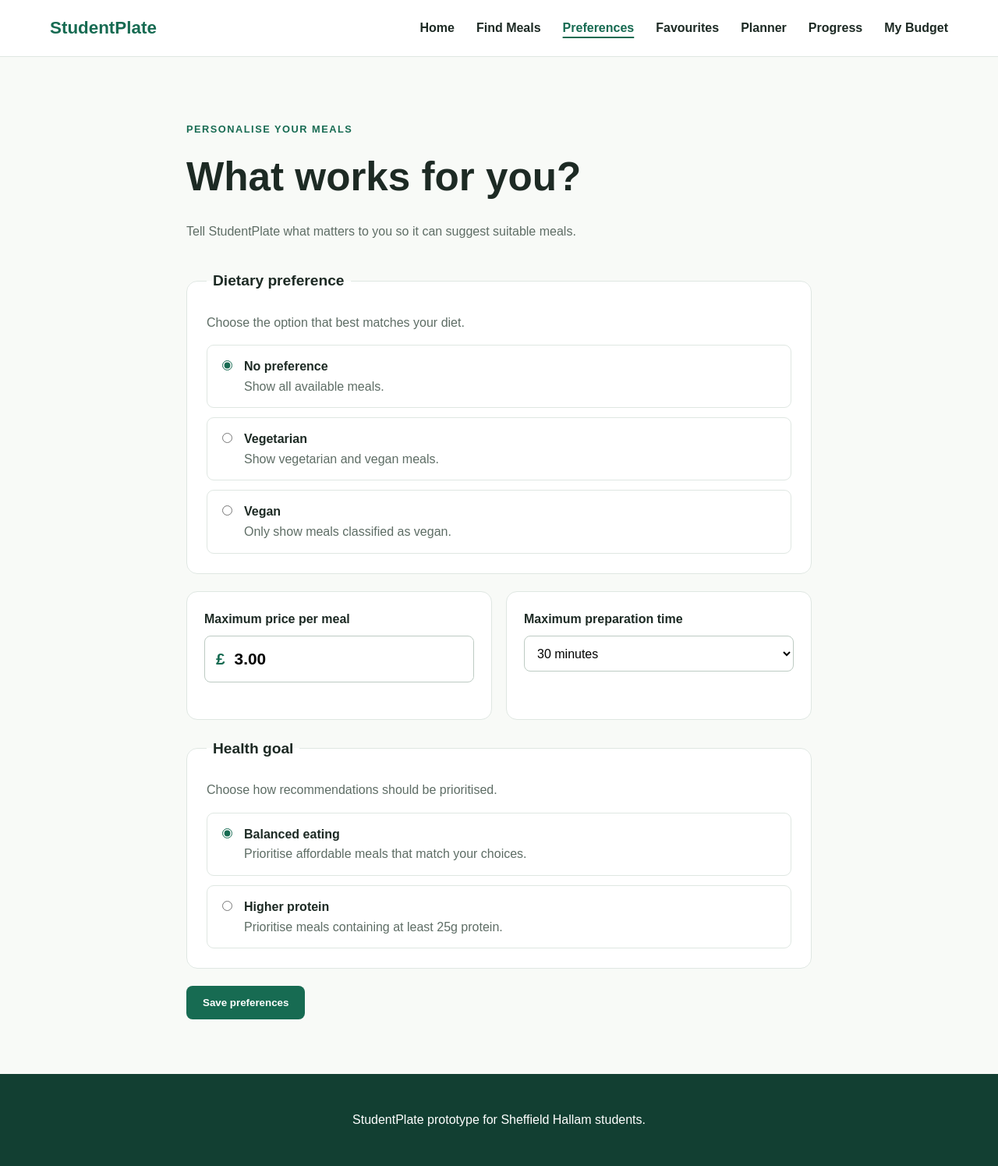
After one commit to C1028030/studentplate, a Django app: page /preferences/ in a window 1280 px wide. The commit adds this page. Shown: the whole page at 78% size. Run offline with Django 5.2, Linux system fonts and the light colour scheme.

Commit message:
added session-based meal preferences

```diff
--- a/meals/static/meals/css/style.css
+++ b/meals/static/meals/css/style.css
@@ -1471,3 +1471,165 @@ a {
         justify-content: flex-start;
     }
 }
+
+/* Meal preferences */
+
+.preferences-page {
+    max-width: 850px;
+    min-height: 700px;
+    margin: 0 auto;
+    padding: 70px 24px;
+}
+
+.preferences-heading {
+    margin-bottom: 35px;
+}
+
+.preferences-heading h1 {
+    margin: 8px 0 12px;
+    font-size: 3.2rem;
+}
+
+.preferences-heading > p:last-child {
+    color: #5e6d65;
+}
+
+.preferences-form {
+    display: grid;
+    gap: 22px;
+}
+
+.preference-group {
+    margin: 0;
+    padding: 25px;
+
+    background-color: #ffffff;
+    border: 1px solid #dfe7e2;
+    border-radius: 14px;
+}
+
+.preference-group legend {
+    padding: 0 8px;
+    font-size: 1.2rem;
+    font-weight: bold;
+}
+
+.preference-group > p {
+    margin-top: 0;
+    color: #5e6d65;
+}
+
+.radio-option {
+    display: flex;
+    gap: 12px;
+    align-items: flex-start;
+
+    margin-top: 12px;
+    padding: 14px;
+
+    border: 1px solid #dfe7e2;
+    border-radius: 9px;
+
+    cursor: pointer;
+}
+
+.radio-option:hover {
+    background-color: #f3f8f5;
+}
+
+.radio-option input {
+    margin-top: 5px;
+    accent-color: #176b52;
+}
+
+.radio-option span,
+.radio-option strong {
+    display: block;
+}
+
+.radio-option span {
+    color: #5e6d65;
+}
+
+.radio-option strong {
+    color: #1d2a24;
+}
+
+.preference-row {
+    display: grid;
+    grid-template-columns: 1fr 1fr;
+    gap: 18px;
+}
+
+.preference-field {
+    padding: 22px;
+
+    background-color: #ffffff;
+    border: 1px solid #dfe7e2;
+    border-radius: 14px;
+}
+
+.preference-field > label {
+    display: block;
+    margin-bottom: 9px;
+    font-weight: bold;
+}
+
+.preference-field select {
+    width: 100%;
+    min-height: 46px;
+    padding: 10px 12px;
+
+    background-color: #ffffff;
+    border: 1px solid #bdcbc3;
+    border-radius: 8px;
+
+    font: inherit;
+}
+
+.preference-submit {
+    justify-self: start;
+}
+
+.preference-success,
+.preference-errors {
+    margin-bottom: 22px;
+    padding: 16px;
+
+    border-radius: 10px;
+}
+
+.preference-success {
+    background-color: #dff3e7;
+    border: 1px solid #91cbaa;
+    color: #125b37;
+}
+
+.preference-errors {
+    background-color: #fbe7e7;
+    border: 1px solid #dfa2a2;
+    color: #8e2525;
+}
+
+.preference-errors h2 {
+    margin-top: 0;
+    font-size: 1.1rem;
+}
+
+.preference-errors ul {
+    margin-bottom: 0;
+}
+
+@media (max-width: 750px) {
+    .preferences-heading h1 {
+        font-size: 2.5rem;
+    }
+
+    .preference-row {
+        grid-template-columns: 1fr;
+    }
+
+    .preference-submit {
+        width: 100%;
+    }
+}
--- a/meals/templates/meals/base.html
+++ b/meals/templates/meals/base.html
@@ -5,7 +5,7 @@
     <meta charset="UTF-8">
     <meta name="viewport" content="width=device-width, initial-scale=1.0">
     <title>{% block title %}StudentPlate{% endblock %}</title>
-    <link rel="stylesheet" href="{% static 'meals/css/style.css' %}?v=5">
+    <link rel="stylesheet" href="{% static 'meals/css/style.css' %}?v=6">
 </head>
 <body>
     <a class="skip-link" href="#main-content">
@@ -38,6 +38,18 @@
                         {% endif %}
                     >
                         Find Meals
+                    </a>
+                </li>
+
+                <li>
+                    <a
+                        href="{% url 'preferences' %}"
+                        {% if request.resolver_match.url_name == "preferences" %}
+                            class="active-nav"
+                            aria-current="page"
+                        {% endif %}
+                    >
+                        Preferences
                     </a>
                 </li>
 
--- /dev/null
+++ b/meals/templates/meals/preferences.html
@@ -0,0 +1,221 @@
+{% extends "meals/base.html" %}
+
+
+{% block title %}
+    Meal Preferences | StudentPlate
+{% endblock %}
+
+
+{% block content %}
+    <section class="preferences-page">
+        <div class="preferences-heading">
+            <p class="eyebrow">Personalise your meals</p>
+
+            <h1>What works for you?</h1>
+
+            <p>
+                Tell StudentPlate what matters to you so it can suggest
+                suitable meals.
+            </p>
+        </div>
+
+        {% if preference_saved %}
+            <div class="preference-success" role="status">
+                Your meal preferences have been saved.
+            </div>
+        {% endif %}
+
+        {% if preference_errors %}
+            <div class="preference-errors" role="alert">
+                <h2>Please correct the following:</h2>
+
+                <ul>
+                    {% for error in preference_errors %}
+                        <li>{{ error }}</li>
+                    {% endfor %}
+                </ul>
+            </div>
+        {% endif %}
+
+        <form class="preferences-form" method="post">
+            {% csrf_token %}
+
+            <!-- Dietary preference -->
+            <fieldset class="preference-group">
+                <legend>Dietary preference</legend>
+
+                <p>
+                    Choose the option that best matches your diet.
+                </p>
+
+                <label class="radio-option">
+                    <input
+                        type="radio"
+                        name="dietary_type"
+                        value="any"
+                        {% if preferences.dietary_type == "any" %}
+                            checked
+                        {% endif %}
+                    >
+
+                    <span>
+                        <strong>No preference</strong>
+                        Show all available meals.
+                    </span>
+                </label>
+
+                <label class="radio-option">
+                    <input
+                        type="radio"
+                        name="dietary_type"
+                        value="vegetarian"
+                        {% if preferences.dietary_type == "vegetarian" %}
+                            checked
+                        {% endif %}
+                    >
+
+                    <span>
+                        <strong>Vegetarian</strong>
+                        Show vegetarian and vegan meals.
+                    </span>
+                </label>
+
+                <label class="radio-option">
+                    <input
+                        type="radio"
+                        name="dietary_type"
+                        value="vegan"
+                        {% if preferences.dietary_type == "vegan" %}
+                            checked
+                        {% endif %}
+                    >
+
+                    <span>
+                        <strong>Vegan</strong>
+                        Only show meals classified as vegan.
+                    </span>
+                </label>
+            </fieldset>
+
+            <!-- Price and preparation time -->
+            <div class="preference-row">
+                <div class="preference-field">
+                    <label for="maximum-price">
+                        Maximum price per meal
+                    </label>
+
+                    <div class="currency-input">
+                        <span>£</span>
+
+                        <input
+                            id="maximum-price"
+                            name="maximum_price"
+                            type="number"
+                            min="0.50"
+                            max="20"
+                            step="0.01"
+                            value="{{ preferences.maximum_price }}"
+                            required
+                        >
+                    </div>
+                </div>
+
+                <div class="preference-field">
+                    <label for="maximum-time">
+                        Maximum preparation time
+                    </label>
+
+                    <select
+                        id="maximum-time"
+                        name="maximum_time"
+                        required
+                    >
+                        <option
+                            value="15"
+                            {% if preferences.maximum_time == "15" %}
+                                selected
+                            {% endif %}
+                        >
+                            15 minutes
+                        </option>
+
+                        <option
+                            value="30"
+                            {% if preferences.maximum_time == "30" %}
+                                selected
+                            {% endif %}
+                        >
+                            30 minutes
+                        </option>
+
+                        <option
+                            value="45"
+                            {% if preferences.maximum_time == "45" %}
+                                selected
+                            {% endif %}
+                        >
+                            45 minutes
+                        </option>
+
+                        <option
+                            value="60"
+                            {% if preferences.maximum_time == "60" %}
+                                selected
+                            {% endif %}
+                        >
+                            60 minutes
+                        </option>
+                    </select>
+                </div>
+            </div>
+
+            <!-- Health goal -->
+            <fieldset class="preference-group">
+                <legend>Health goal</legend>
+
+                <p>
+                    Choose how recommendations should be prioritised.
+                </p>
+
+                <label class="radio-option">
+                    <input
+                        type="radio"
+                        name="health_goal"
+                        value="balanced"
+                        {% if preferences.health_goal == "balanced" %}
+                            checked
+                        {% endif %}
+                    >
+
+                    <span>
+                        <strong>Balanced eating</strong>
+                        Prioritise affordable meals that match your choices.
+                    </span>
+                </label>
+
+                <label class="radio-option">
+                    <input
+                        type="radio"
+                        name="health_goal"
+                        value="high_protein"
+                        {% if preferences.health_goal == "high_protein" %}
+                            checked
+                        {% endif %}
+                    >
+
+                    <span>
+                        <strong>Higher protein</strong>
+                        Prioritise meals containing at least 25g protein.
+                    </span>
+                </label>
+            </fieldset>
+
+            <button
+                class="button primary-button preference-submit"
+                type="submit"
+            >
+                Save preferences
+            </button>
+        </form>
+    </section>
+{% endblock %}
--- a/meals/urls.py
+++ b/meals/urls.py
@@ -43,4 +43,10 @@ urlpatterns = [
         views.dashboard,
         name="dashboard",
     ),
+
+    path(
+        "preferences/",
+        views.preferences,
+        name="preferences",
+    )
 ]
--- a/meals/views.py
+++ b/meals/views.py
@@ -595,3 +595,120 @@ def dashboard(request):
     }
 
     return render(request, "meals/dashboard.html", context)
+
+# Displays and saves the student's meal preferences
+def preferences(request):
+    # Default values used before preferences are saved
+    saved_preferences = request.session.get(
+        "meal_preferences",
+        {
+            "dietary_type": "any",
+            "maximum_price": "3.00",
+            "maximum_time": "30",
+            "health_goal": "balanced",
+        },
+    )
+
+    preference_saved = False
+    preference_errors = []
+
+    if request.method == "POST":
+        dietary_type = request.POST.get(
+            "dietary_type",
+            "any",
+        )
+
+        maximum_price = request.POST.get(
+            "maximum_price",
+            "",
+        ).strip()
+
+        maximum_time = request.POST.get(
+            "maximum_time",
+            "",
+        ).strip()
+
+        health_goal = request.POST.get(
+            "health_goal",
+            "balanced",
+        )
+
+        # Validate the dietary selection
+        allowed_diets = {
+            "any",
+            "vegetarian",
+            "vegan",
+        }
+
+        if dietary_type not in allowed_diets:
+            preference_errors.append(
+                "Select a valid dietary preference."
+            )
+
+        # Validate the health goal
+        allowed_goals = {
+            "balanced",
+            "high_protein",
+        }
+
+        if health_goal not in allowed_goals:
+            preference_errors.append(
+                "Select a valid health goal."
+            )
+
+        # Validate the maximum price
+        try:
+            price_value = Decimal(maximum_price)
+
+            if not Decimal("0.50") <= price_value <= Decimal("20.00"):
+                preference_errors.append(
+                    "Maximum price must be between £0.50 and £20."
+                )
+
+        except InvalidOperation:
+            preference_errors.append(
+                "Enter a valid maximum meal price."
+            )
+
+        # Validate the preparation time
+        try:
+            time_value = int(maximum_time)
+
+            if not 5 <= time_value <= 120:
+                preference_errors.append(
+                    "Preparation time must be between 5 and 120 minutes."
+                )
+
+        except ValueError:
+            preference_errors.append(
+                "Enter a valid preparation time."
+            )
+
+        # Keep the submitted values visible if validation fails
+        saved_preferences = {
+            "dietary_type": dietary_type,
+            "maximum_price": maximum_price,
+            "maximum_time": maximum_time,
+            "health_goal": health_goal,
+        }
+
+        if not preference_errors:
+            saved_preferences = {
+                "dietary_type": dietary_type,
+                "maximum_price": f"{price_value:.2f}",
+                "maximum_time": str(time_value),
+                "health_goal": health_goal,
+            }
+
+            request.session["meal_preferences"] = saved_preferences
+            request.session.modified = True
+
+            preference_saved = True
+
+    context = {
+        "preferences": saved_preferences,
+        "preference_saved": preference_saved,
+        "preference_errors": preference_errors,
+    }
+
+    return render(request, "meals/preferences.html", context)
```
